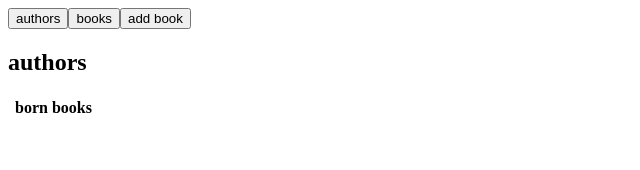
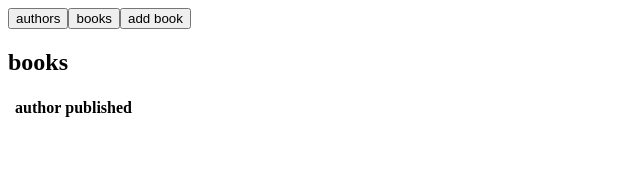
Before and after one commit to LendyAbel/Part8, a React (Vite) app in the folder library-frontend/: page /books in a window 1280 px wide. Shown: the top 170 px of the page, without its empty margins (0-640 px from the left). Built offline with nearby package versions, Linux system fonts and the light colour scheme.

Commit message:
Implementing Routes

```diff
--- a/library-frontend/src/App.jsx
+++ b/library-frontend/src/App.jsx
@@ -1,26 +1,33 @@
-import { useState } from "react";
-import Authors from "./components/Authors";
-import Books from "./components/Books";
-import NewBook from "./components/NewBook";
+import { Routes, Route, Link, Navigate } from 'react-router'
+import Authors from './components/Authors'
+import Books from './components/Books'
+import NewBook from './components/NewBook'
 
 const App = () => {
-  const [page, setPage] = useState("authors");
 
   return (
     <div>
       <div>
-        <button onClick={() => setPage("authors")}>authors</button>
-        <button onClick={() => setPage("books")}>books</button>
-        <button onClick={() => setPage("add")}>add book</button>
+        <Link to={'/authors'}>
+          <button>authors</button>
+        </Link>
+        <Link to={'/books'}>
+          <button>books</button>
+        </Link>
+        <Link to={'/books/newbook'}>
+          <button>add book</button>
+        </Link>
       </div>
 
-      <Authors show={page === "authors"} />
+      <Routes>
+        <Route path='/' element={<Navigate to={'/authors'} replace/>} />
+        <Route path='/authors' element={<Authors />} />
+        <Route path='/books' element={<Books />} />
+        <Route path='/books/newbook' element={<NewBook />} />
+      </Routes>
 
-      <Books show={page === "books"} />
+    </div>
+  )
+}
 
-      <NewBook show={page === "add"} />
-    </div>
-  );
-};
-
-export default App;
+export default App
--- a/library-frontend/src/components/Authors.jsx
+++ b/library-frontend/src/components/Authors.jsx
@@ -1,7 +1,5 @@
-const Authors = (props) => {
-  if (!props.show) {
-    return null
-  }
+const Authors = () => {
+
   const authors = []
 
   return (
--- a/library-frontend/src/components/Books.jsx
+++ b/library-frontend/src/components/Books.jsx
@@ -1,7 +1,5 @@
-const Books = (props) => {
-  if (!props.show) {
-    return null
-  }
+
+const Books = () => {
 
   const books = []
 
--- a/library-frontend/src/components/NewBook.jsx
+++ b/library-frontend/src/components/NewBook.jsx
@@ -1,15 +1,11 @@
 import { useState } from 'react'
 
-const NewBook = (props) => {
+const NewBook = () => {
   const [title, setTitle] = useState('')
   const [author, setAuthor] = useState('')
   const [published, setPublished] = useState('')
   const [genre, setGenre] = useState('')
   const [genres, setGenres] = useState([])
-
-  if (!props.show) {
-    return null
-  }
 
   const submit = async (event) => {
     event.preventDefault()
--- a/library-frontend/src/main.jsx
+++ b/library-frontend/src/main.jsx
@@ -1,4 +1,9 @@
 import ReactDOM from 'react-dom/client'
 import App from './App.jsx'
+import { BrowserRouter } from 'react-router'
 
-ReactDOM.createRoot(document.getElementById('root')).render(<App />)
+ReactDOM.createRoot(document.getElementById('root')).render(
+  <BrowserRouter>
+    <App />
+  </BrowserRouter>
+)
```
